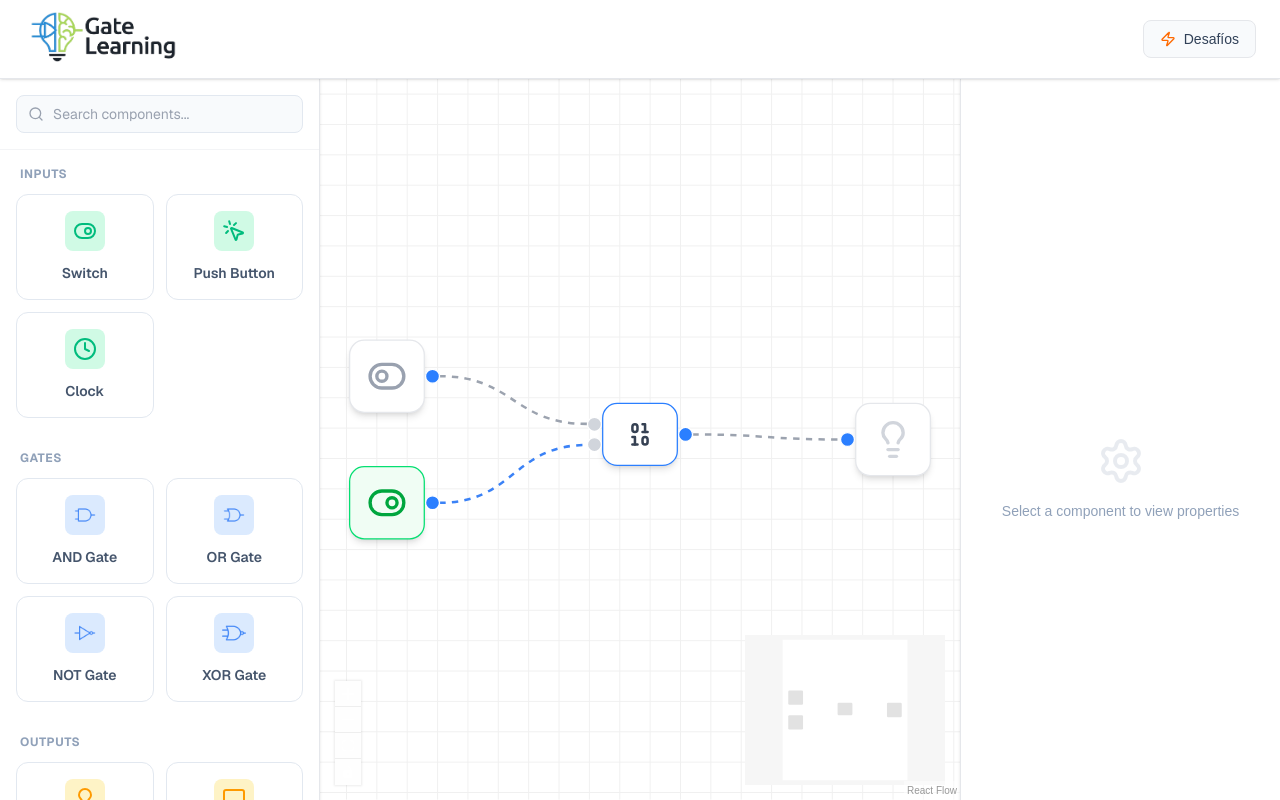
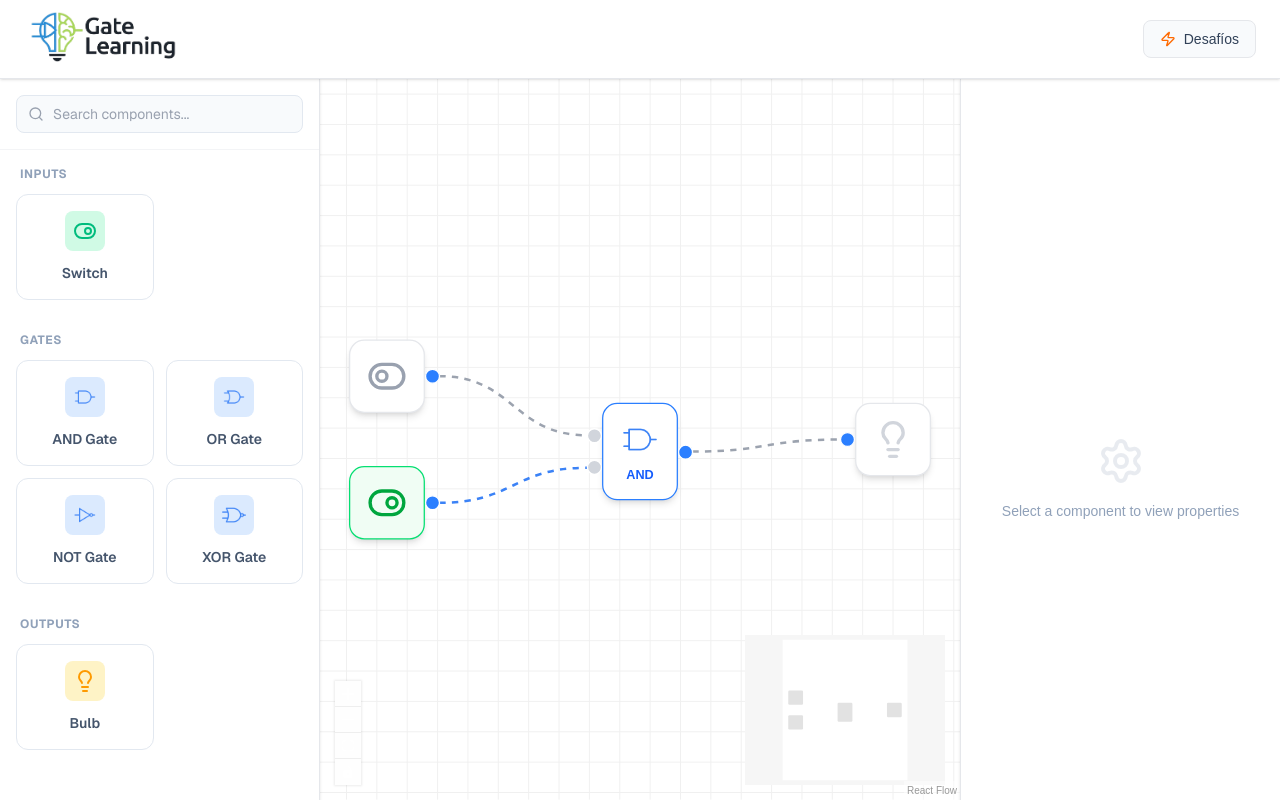
Before and after one commit to GabrielCuccia/logicsim, a Next.js app: page / in a window 1280 px wide. Built offline with nearby package versions, Linux system fonts and the light colour scheme.

Commit message:
Actualizacion components

```diff
--- a/app/components/Sidebar.tsx
+++ b/app/components/Sidebar.tsx
@@ -12,8 +12,8 @@ export default function Sidebar() {
     const components = {
         inputs: [
             { type: 'switch', label: 'Switch', icon: ToggleRight, color: 'text-emerald-500', bg: 'bg-emerald-100' },
-            { type: 'push-button', label: 'Push Button', icon: MousePointerClick, color: 'text-emerald-500', bg: 'bg-emerald-100' },
-            { type: 'clock', label: 'Clock', icon: Clock, color: 'text-emerald-500', bg: 'bg-emerald-100' },
+            //{ type: 'push-button', label: 'Push Button', icon: MousePointerClick, color: 'text-emerald-500', bg: 'bg-emerald-100' },
+            //{ type: 'clock', label: 'Clock', icon: Clock, color: 'text-emerald-500', bg: 'bg-emerald-100' },
         ],
         gates: [
             { type: 'and-gate', label: 'AND Gate', icon: "/compuerta-and.png", color: 'text-blue-500', bg: 'bg-blue-100' },
@@ -23,7 +23,7 @@ export default function Sidebar() {
         ],
         outputs: [
             { type: 'light', label: 'Bulb', icon: Lightbulb, color: 'text-amber-500', bg: 'bg-amber-100' },
-            { type: 'display', label: 'Display', icon: Monitor, color: 'text-amber-500', bg: 'bg-amber-100' },
+            //{ type: 'display', label: 'Display', icon: Monitor, color: 'text-amber-500', bg: 'bg-amber-100' },
         ]
     };
 
--- a/app/page.tsx
+++ b/app/page.tsx
@@ -46,7 +46,7 @@ const edgeTypes = {
 const initialNodes: Node[] = [
   { id: '1', position: { x: 50, y: 50 }, data: { label: 'Switch 1', active: false }, type: 'switch' },
   { id: '2', position: { x: 50, y: 150 }, data: { label: 'Switch 2', active: true }, type: 'switch' },
-  { id: '3', position: { x: 250, y: 100 }, data: { label: 'AND Gate' }, type: 'gate' },
+  { id: '3', position: { x: 250, y: 100 }, data: { label: 'AND Gate' }, type: 'and-gate' },
   { id: '4', position: { x: 450, y: 100 }, data: { label: 'Light', active: false }, type: 'light' },
 ];
 const initialEdges: Edge[] = [
```
